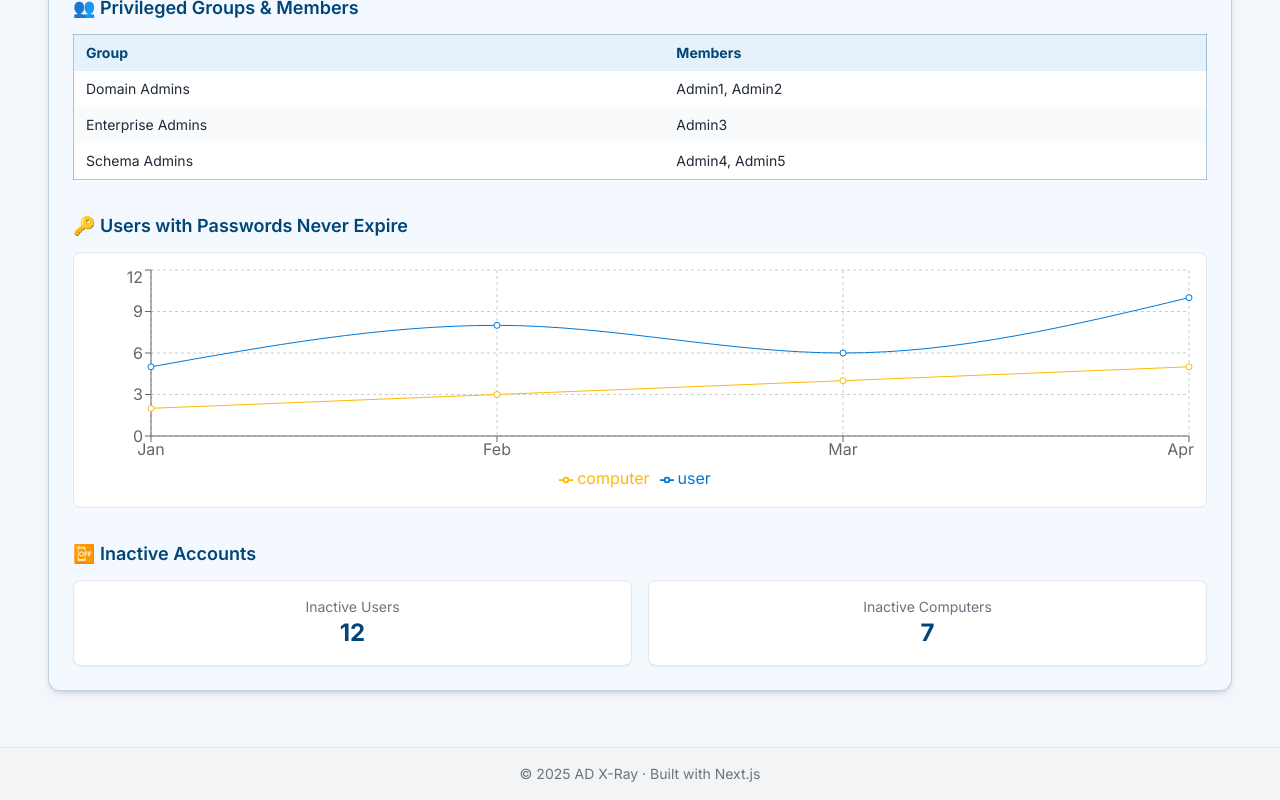
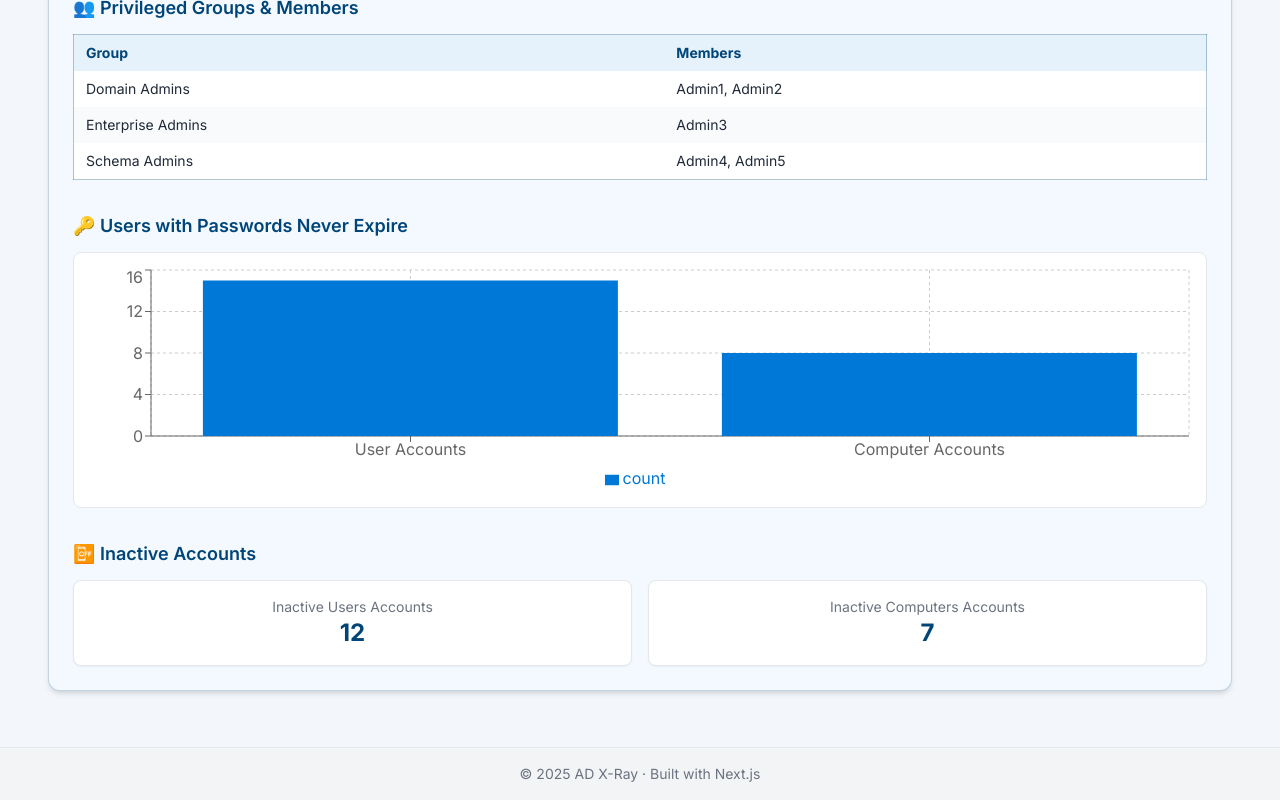
Before and after one commit to lingueeni/chart-app, a Next.js app: page / in a window 1280 px wide. Shown: the part 4315-5115 px from the top of the page. Built offline with nearby package versions, Linux system fonts and the light colour scheme.

Commit message:
Update SecurityPrivilegedCard.tsx

```diff
--- a/app/components/SecurityPrivilegedCard.tsx
+++ b/app/components/SecurityPrivilegedCard.tsx
@@ -1,8 +1,8 @@
 "use client";
 
 import {
-  LineChart,
-  Line,
+  BarChart,
+  Bar,
   XAxis,
   YAxis,
   CartesianGrid,
@@ -12,7 +12,6 @@ import {
 } from "recharts";
 
 export default function SecurityPrivilegedCard() {
-  // Dummy data
   const privilegedGroups = [
     { group: "Domain Admins", members: ["Admin1", "Admin2"] },
     { group: "Enterprise Admins", members: ["Admin3"] },
@@ -20,25 +19,21 @@ export default function SecurityPrivilegedCard() {
   ];
 
   const passwordNeverExpire = [
-    { name: "Jan", user: 5, computer: 2 },
-    { name: "Feb", user: 8, computer: 3 },
-    { name: "Mar", user: 6, computer: 4 },
-    { name: "Apr", user: 10, computer: 5 },
+    { category: "User Accounts", count: 15 },
+    { category: "Computer Accounts", count: 8 },
   ];
 
   const inactiveAccounts = [
-    { type: "Inactive Users", count: 12 },
-    { type: "Inactive Computers", count: 7 },
+    { type: "Inactive Users Accounts", count: 12 },
+    { type: "Inactive Computers Accounts", count: 7 },
   ];
 
   return (
     <div className="bg-[#F3F9FF] shadow-md rounded-xl border border-[#004578]/20 p-6">
-      {/* Main Title */}
       <h2 className="text-xl font-bold text-[#004578] mb-6">
         🔐 Security / Privileged
       </h2>
 
-      {/* 1️⃣ Privileged Groups */}
       <div className="mb-8">
         <h3 className="text-lg font-semibold text-[#004578] mb-3">
           👥 Privileged Groups & Members
@@ -63,27 +58,24 @@ export default function SecurityPrivilegedCard() {
         </div>
       </div>
 
-      {/* 2️⃣ Users with Passwords Never Expire */}
       <div className="mb-8">
         <h3 className="text-lg font-semibold text-[#004578] mb-3">
           🔑 Users with Passwords Never Expire
         </h3>
         <div className="h-64 bg-white rounded-lg border border-gray-200 p-3">
           <ResponsiveContainer width="100%" height="100%">
-            <LineChart data={passwordNeverExpire}>
+            <BarChart data={passwordNeverExpire}>
               <CartesianGrid strokeDasharray="3 3" />
-              <XAxis dataKey="name" />
+              <XAxis dataKey="category" />
               <YAxis />
               <Tooltip />
               <Legend />
-              <Line type="monotone" dataKey="user" stroke="#0078D7" />
-              <Line type="monotone" dataKey="computer" stroke="#FFB900" />
-            </LineChart>
+              <Bar dataKey="count" fill="#0078D7" />
+            </BarChart>
           </ResponsiveContainer>
         </div>
       </div>
 
-      {/* 3️⃣ Inactive Accounts */}
       <div>
         <h3 className="text-lg font-semibold text-[#004578] mb-3">
           📴 Inactive Accounts
```
